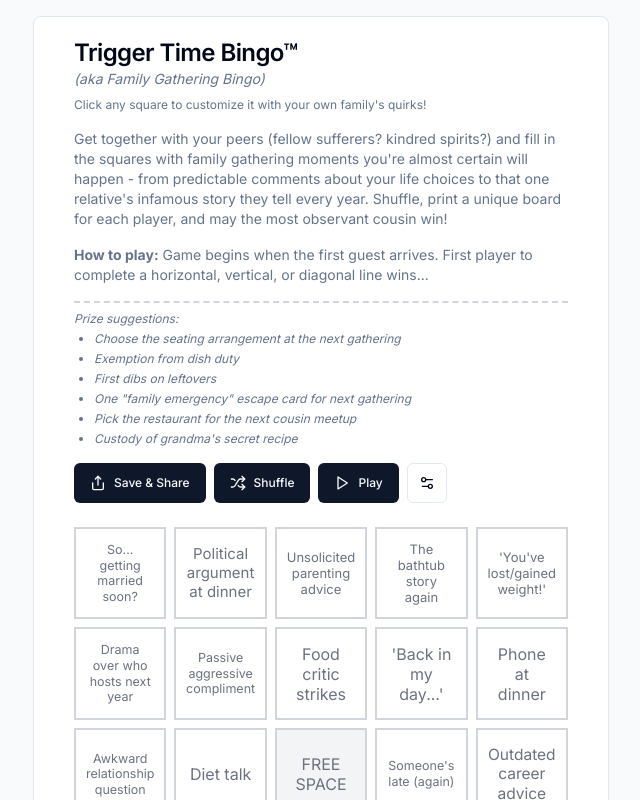
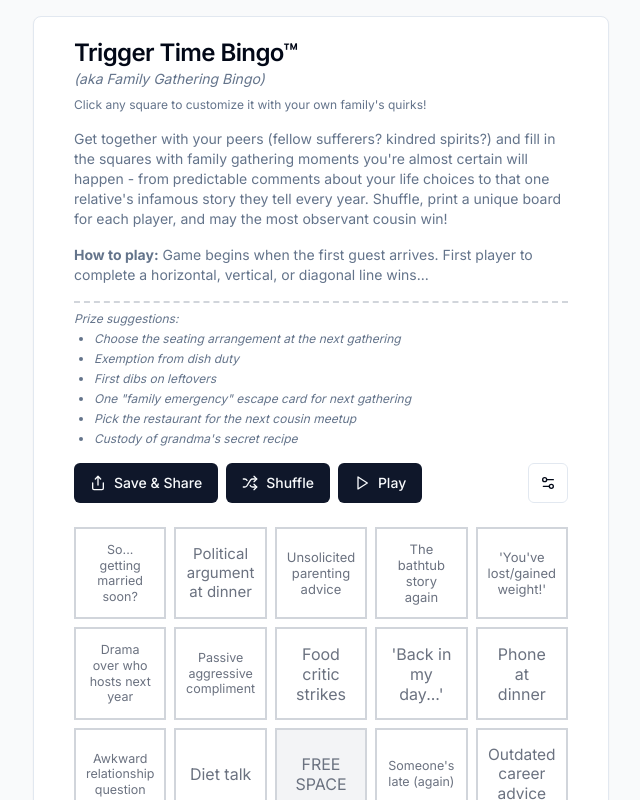
Before and after one commit to dylancaponi/trigger-time-bingo, a Next.js app: page / in a window 1280 px wide. Shown: the top 800 px of the page, without its empty margins (319-959 px from the left). Built offline with nearby package versions, Linux system fonts and the light colour scheme.

Commit message:
right align advanced button

```diff
--- a/components/bingo-board.tsx
+++ b/components/bingo-board.tsx
@@ -359,20 +359,20 @@ export const BingoBoard = () => {
       const containerWidth = container.offsetWidth;
       console.log('Container width:', containerWidth);
 
-      if (containerWidth < 375) {
+      if (containerWidth < 310) {
         setShowIcons(true);
         setShowText(false);
-        setButtonFontSize(10);
+        setButtonFontSize(14); // Keep default size since it doesn't affect icons
         console.log('Setting icons only mode');
-      } else if (containerWidth < 450) {
+      } else if (containerWidth < 400) {
         setShowIcons(false);
         setShowText(true);
-        setButtonFontSize(11);
+        setButtonFontSize(13);
         console.log('Setting text only mode');
       } else {
         setShowIcons(true);
         setShowText(true);
-        setButtonFontSize(12);
+        setButtonFontSize(14);
         console.log('Setting full mode');
       }
     }, 500);
@@ -505,7 +505,7 @@ export const BingoBoard = () => {
               {showText && <span>{isPlaying ? 'Stop' : 'Play'}</span>}
             </Button>
 
-            <div className="relative shrink-0">
+            <div className="relative shrink-0 ml-auto">
               <Button
                 variant="outline"
                 size="icon"
```
